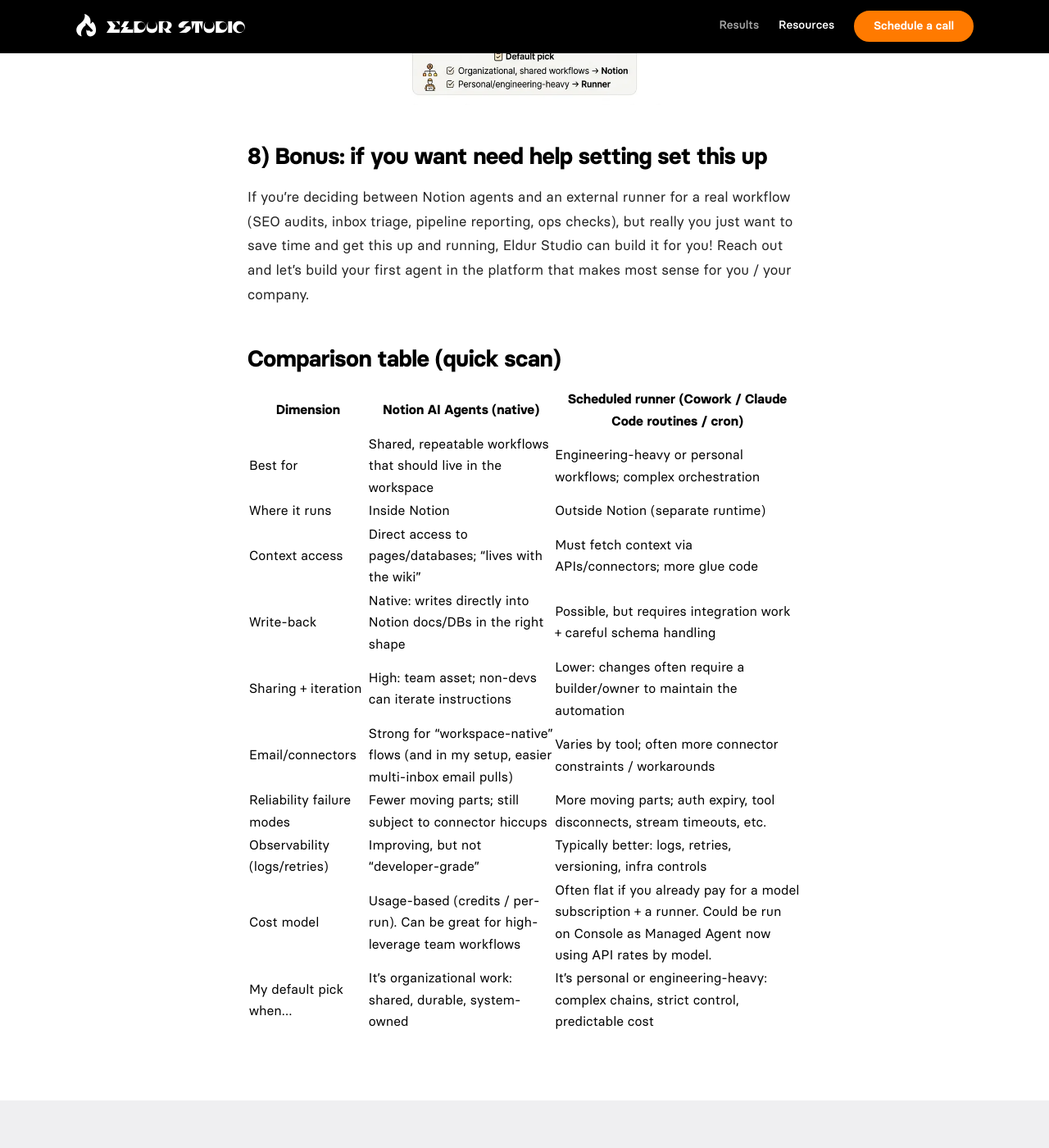
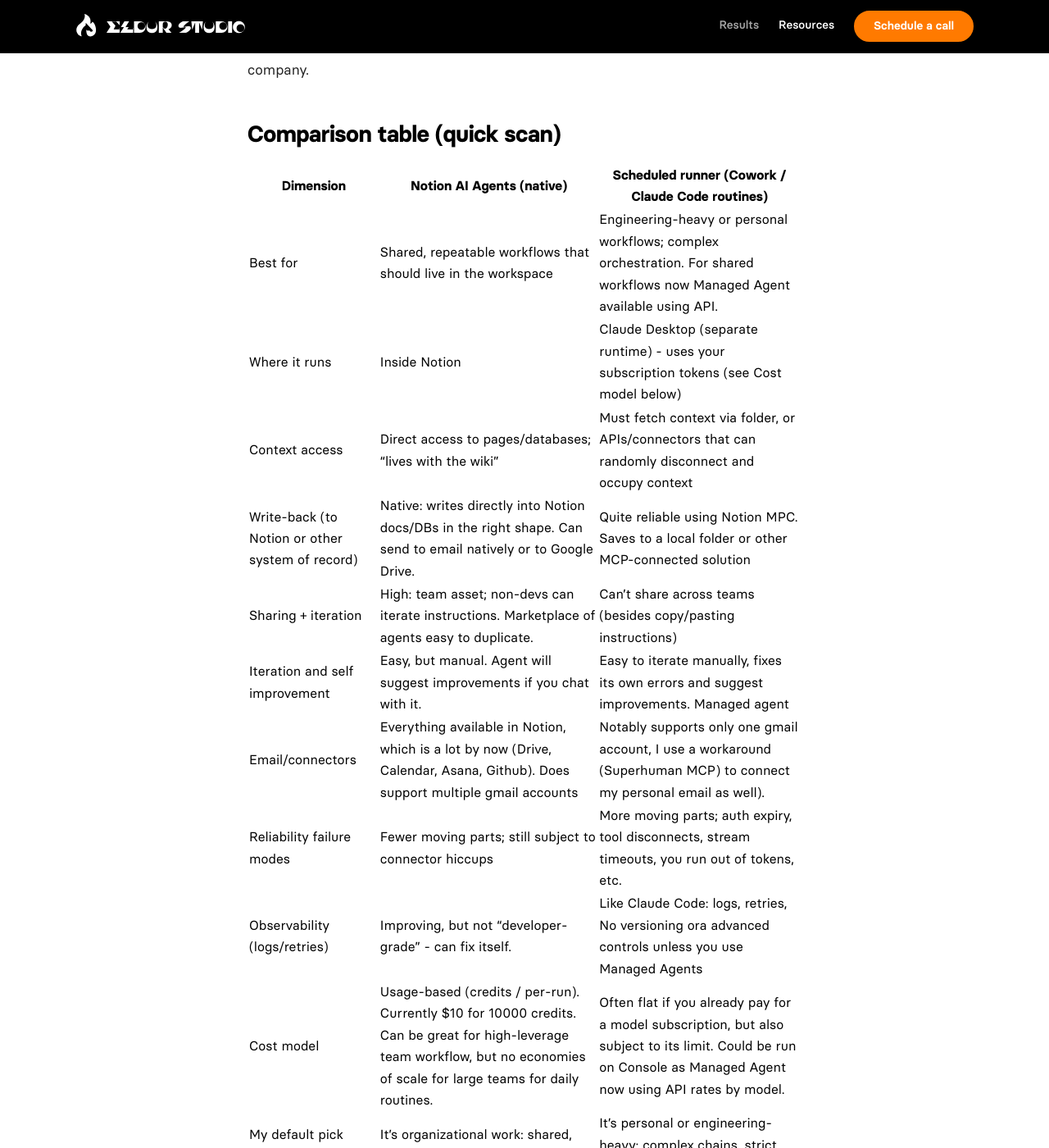
Before and after one commit to UberVero/ES2website, a Jekyll site: the page built from _posts/2026-05-07-notion-ai-agents-vs-cowork-comparison.md, in a window 1280 px wide and 1400 px high, scrolled down 9629 px. Shown: the whole window at 82% size. Built offline with Jekyll 4.4.1, drawn with Linux system fonts in a browser that asks for light colours; comment, search, counter and statistics services are not loaded; some of the changed text lies outside the part shown.

Commit message:
chore: sync posts from Notion [skip ci]

```diff
--- a/_posts/2026-05-07-notion-ai-agents-vs-cowork-comparison.md
+++ b/_posts/2026-05-07-notion-ai-agents-vs-cowork-comparison.md
@@ -179,7 +179,7 @@ The pricing question to ask isn’t “is $0.74 expensive?” It’s:
 4. **The context is your wiki and your systems**
     - you want fewer integrations and less glue code
 
-I’ve been comparing weekly SEO audit results from Claude vs a Notion agent, and the interesting part isn’t just output quality (which is slightly different despite the prompt being exaclty the same and the model being the same). It’s whether the workflow can become a durable system the team can own and improve.
+I’ve been comparing weekly SEO audit results from Claude vs a Notion agent (see screeshot below), and the interesting part isn’t just output quality (which is slightly different despite the prompt being exactly the same and the model being the same), but also stability (does it break often? Is it easy to fix / reconnect? ) and ease of use (can
 
 
 ![Cowork](/resources/images/blog/notion-ai-agents-vs-cowork-comparison/img-1.webp)
@@ -204,7 +204,7 @@ I’ve been comparing weekly SEO audit results from Claude vs a Notion agent, an
 
 If you want my bias in one line:
 
-- Use **Notion AI Agents** when the work is _organizational_ (shared, repeatable, system-owned).
+- Use **Notion AI Agents** when the work is _organizational_ (shared, repeatable, system-owned) or very Notion-centric (one of the possible triggers in Notion is a property change in any database, this could be only replicated with a webhook which is not supported in co-work (but now possible with [Claude Managed Agents](https://platform.claude.com/docs/en/managed-agents/overview))
 - Use a **scheduled runner** when the work is _engineering-heavy_ or _purely personal_.
 
 Decision checklist:
@@ -227,15 +227,16 @@ If you’re deciding between Notion agents and an external runner for a real wor
 ## Comparison table (quick scan)
 
 
-| Dimension                    | Notion AI Agents (native)                                                             | Scheduled runner (Cowork / Claude Code routines / cron)                                                                                   |
-| ---------------------------- | ------------------------------------------------------------------------------------- | ----------------------------------------------------------------------------------------------------------------------------------------- |
-| Best for                     | Shared, repeatable workflows that should live in the workspace                        | Engineering-heavy or personal workflows; complex orchestration                                                                            |
-| Where it runs                | Inside Notion                                                                         | Outside Notion (separate runtime)                                                                                                         |
-| Context access               | Direct access to pages/databases; “lives with the wiki”                               | Must fetch context via APIs/connectors; more glue code                                                                                    |
-| Write-back                   | Native: writes directly into Notion docs/DBs in the right shape                       | Possible, but requires integration work + careful schema handling                                                                         |
-| Sharing + iteration          | High: team asset; non-devs can iterate instructions                                   | Lower: changes often require a builder/owner to maintain the automation                                                                   |
-| Email/connectors             | Strong for “workspace-native” flows (and in my setup, easier multi-inbox email pulls) | Varies by tool; often more connector constraints / workarounds                                                                            |
-| Reliability failure modes    | Fewer moving parts; still subject to connector hiccups                                | More moving parts; auth expiry, tool disconnects, stream timeouts, etc.                                                                   |
-| Observability (logs/retries) | Improving, but not “developer-grade”                                                  | Typically better: logs, retries, versioning, infra controls                                                                               |
-| Cost model                   | Usage-based (credits / per-run). Can be great for high-leverage team workflows        | Often flat if you already pay for a model subscription + a runner. Could be run on Console as Managed Agent now using API rates by model. |
-| My default pick when…        | It’s organizational work: shared, durable, system-owned                               | It’s personal or engineering-heavy: complex chains, strict control, predictable cost                                                      |
+| Dimension                                        | Notion AI Agents (native)                                                                                                                                                     | Scheduled runner (Cowork / Claude Code routines)                                                                                                               |
+| ------------------------------------------------ | ----------------------------------------------------------------------------------------------------------------------------------------------------------------------------- | -------------------------------------------------------------------------------------------------------------------------------------------------------------- |
+| Best for                                         | Shared, repeatable workflows that should live in the workspace                                                                                                                | Engineering-heavy or personal workflows; complex orchestration. For shared workflows now Managed Agent available using API.                                    |
+| Where it runs                                    | Inside Notion                                                                                                                                                                 | Claude Desktop (separate runtime) - uses your subscription tokens (see Cost model below)                                                                       |
+| Context access                                   | Direct access to pages/databases; “lives with the wiki”                                                                                                                       | Must fetch context via folder, or APIs/connectors that can randomly disconnect and occupy context                                                              |
+| Write-back (to Notion or other system of record) | Native: writes directly into Notion docs/DBs in the right shape. Can send to email natively or to Google Drive.                                                               | Quite reliable using Notion MPC. Saves to a local folder or other MCP-connected solution                                                                       |
+| Sharing + iteration                              | High: team asset; non-devs can iterate instructions. Marketplace of agents easy to duplicate.                                                                                 | Can’t share across teams (besides copy/pasting instructions)                                                                                                   |
+| Iteration and self improvement                   | Easy, but manual. Agent will suggest improvements if you chat with it.                                                                                                        | Easy to iterate manually,  fixes its own errors and suggest improvements. Managed agent                                                                        |
+| Email/connectors                                 | Everything available in Notion, which is a lot by now (Drive, Calendar, Asana, Github). Does support multiple gmail accounts                                                  | Notably supports only one gmail account, I use a workaround (Superhuman MCP) to connect my personal email as well).                                            |
+| Reliability failure modes                        | Fewer moving parts; still subject to connector hiccups                                                                                                                        | More moving parts; auth expiry, tool disconnects, stream timeouts, you run out of tokens, etc.                                                                 |
+| Observability (logs/retries)                     | Improving, but not “developer-grade” - can fix itself.                                                                                                                        | Like Claude Code: logs, retries, No versioning ora advanced controls unless you use Managed Agents                                                             |
+| Cost model                                       | Usage-based (credits / per-run). Currently $10 for 10000 credits. Can be great for high-leverage team workflow, but no economies of scale for large teams for daily routines. | Often flat if you already pay for a model subscription, but also subject to its limit.  Could be run on Console as Managed Agent now using API rates by model. |
+| My default pick when…                            | It’s organizational work: shared, durable, system-owned                                                                                                                       | It’s personal or engineering-heavy: complex chains, strict control, predictable cost                                                                           |
```
Also changed, not shown: other parts of _posts/2026-05-07-notion-ai-agents-vs-cowork-comparison.md (+1 -1 lines), resources/images/blog/notion-ai-agents-vs-cowork-comparison/img-featured.webp (added).
